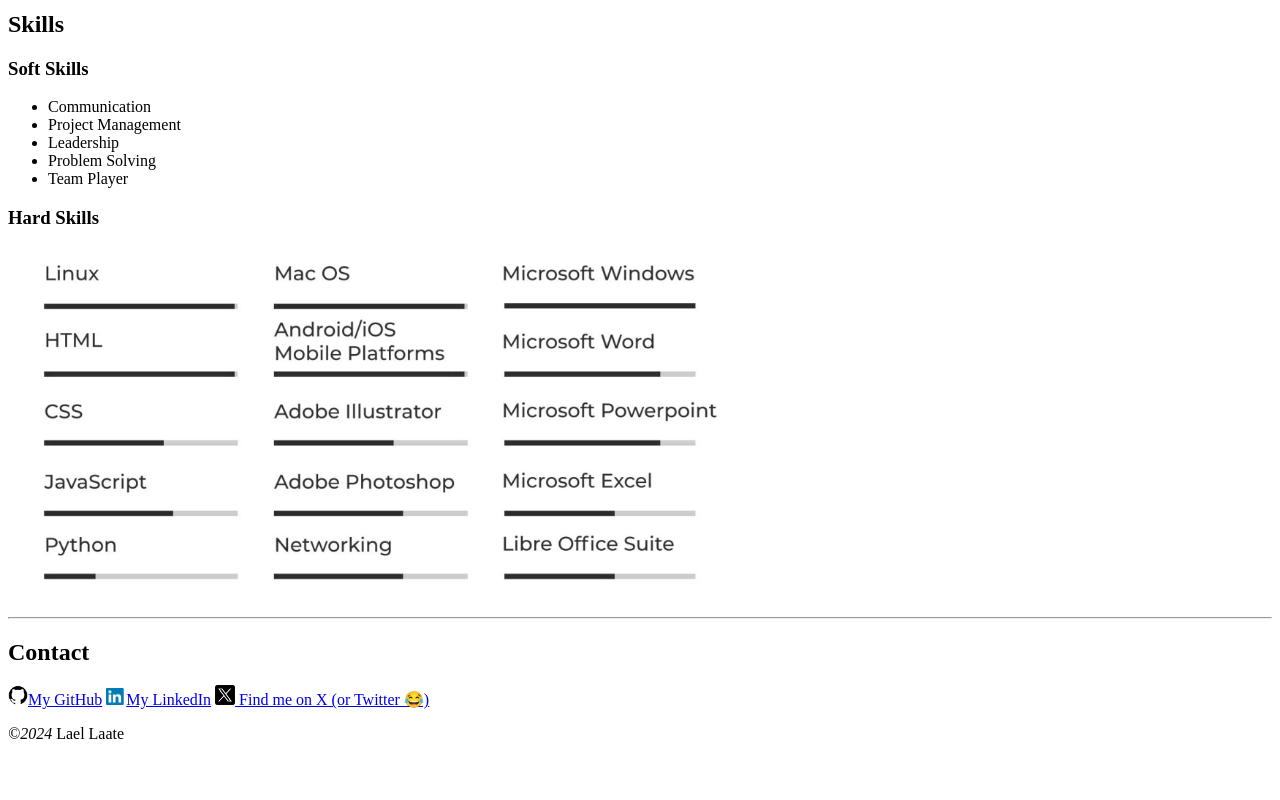
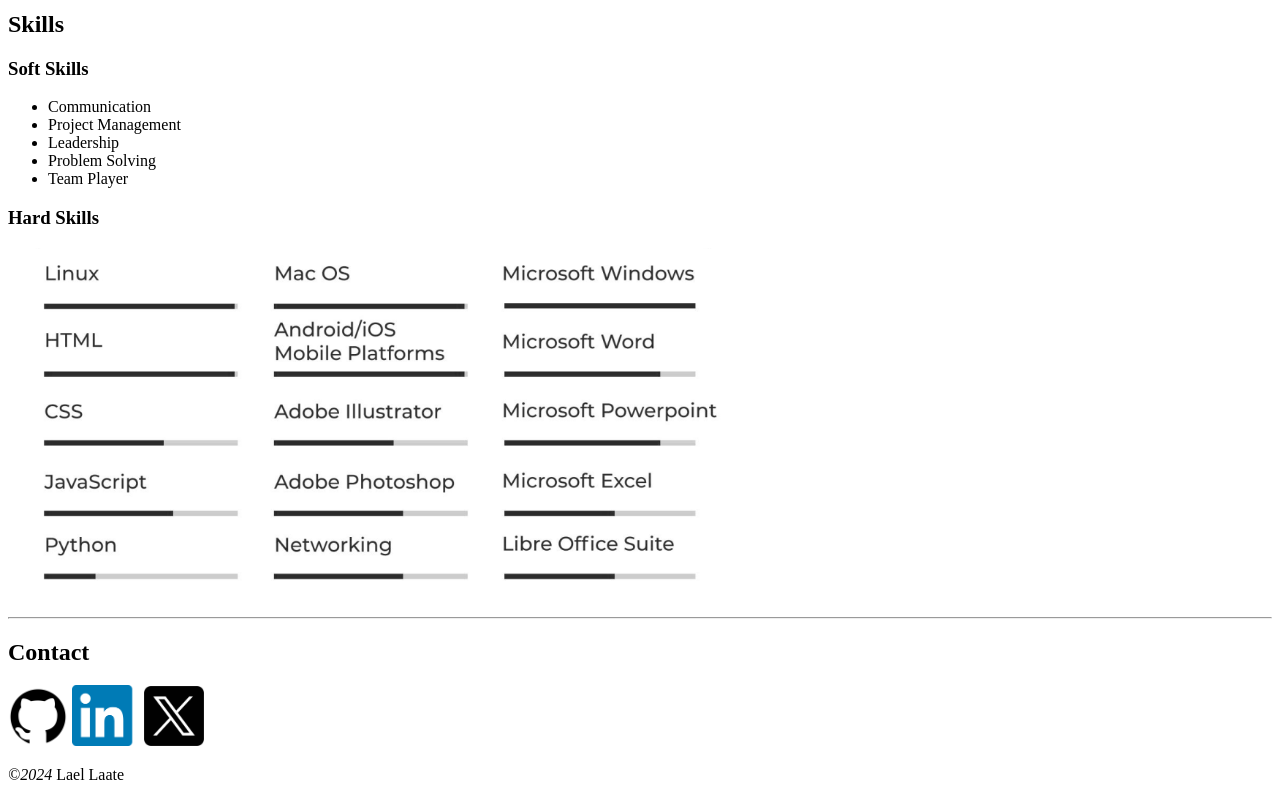
Before and after one commit to Stormlite/Resume, a plain HTML site: page index.html in a window 1280 px wide. Shown: the part 1840-2640 px from the top of the page. Before the commit the page ends 2599 px from the top, so only its background shows below. Drawn offline with Linux system fonts and the light colour scheme.

Commit message:
contacts update

```diff
--- a/index.html
+++ b/index.html
@@ -161,26 +161,22 @@
     <h2>Contact</h2>
     <a target="_blank" href="https://github.com/Stormlite"
       ><img
-        width="20"
+        width="60"
         src="./assets/images/logos/github-logo.png"
         alt="github logo"
-      />My GitHub</a
-    >
+    /></a>
     <a target="_blank" href="https://www.linkedin.com/in/laellaate/"
       ><img
-        width="20"
+        width="68"
         src="./assets/images/logos/linkedin-logo.png"
         alt="linkedin logo"
-      />My LinkedIn</a
-    >
+    /></a>
     <a target="_blank" href="https://x.com/stormlite"
       ><img
-        width="20"
+        width="60"
         src="./assets/images/logos/x-logo.png"
-        alt="twitter x logo"
-      />
-      Find me on X (or Twitter 😂)</a
-    >
+        alt="Find me on X (or Twitter 😂)"
+    /></a>
     <footer>
       <p></p>
       <p><i>&copy;2024</i> Lael Laate</p>
```
